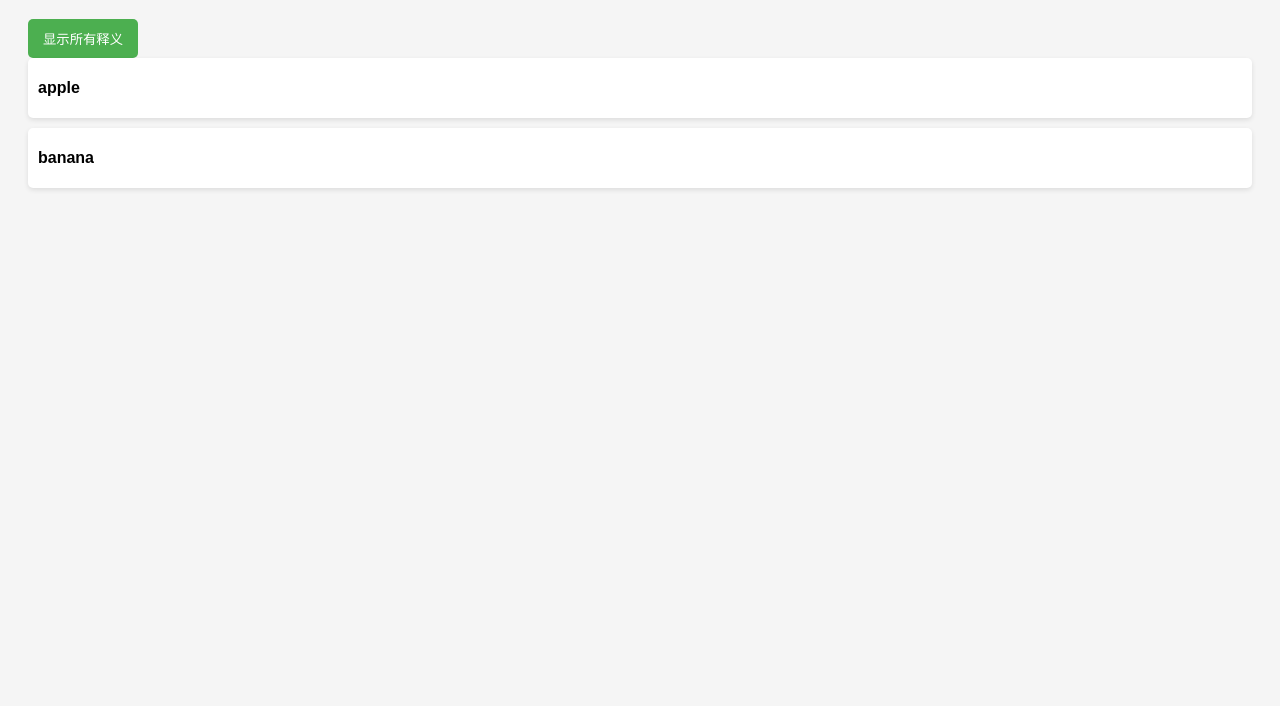
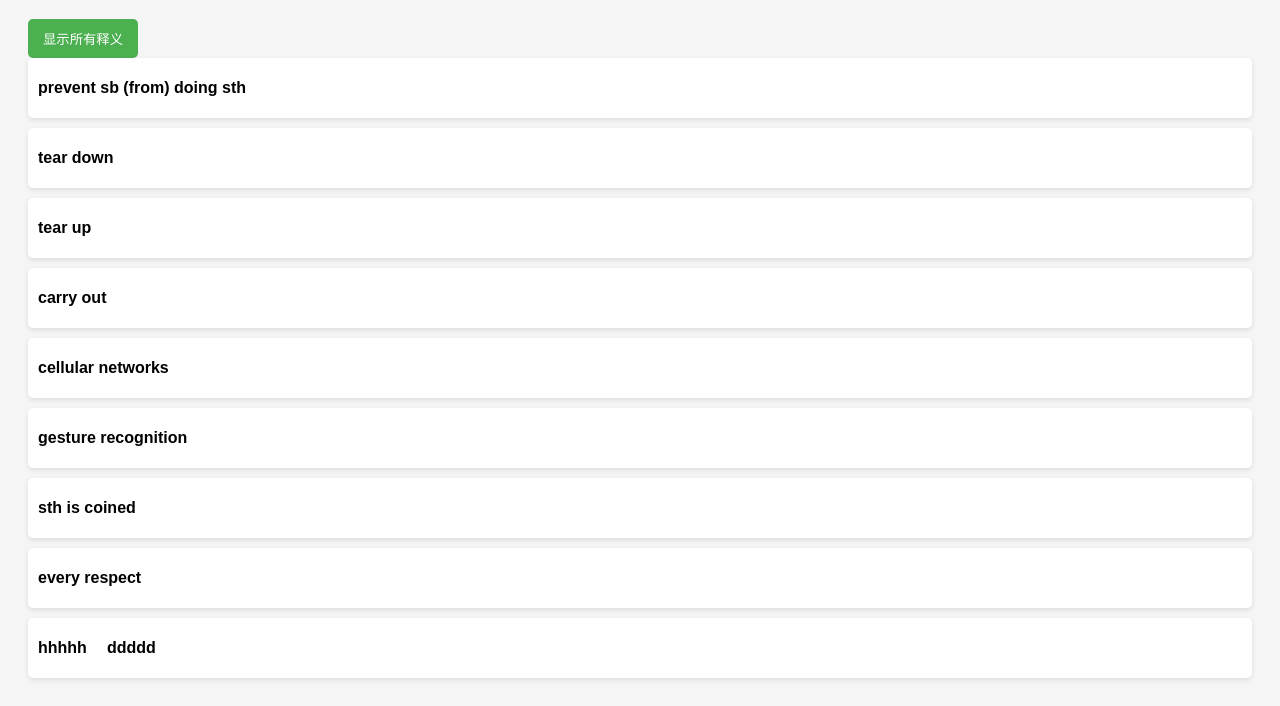
Before and after one commit to Tim691star/english-word-learning, a plain HTML site: page index.html in a window 1280 px wide. Shown: the part 98-804 px from the top of the page. Drawn offline with Linux system fonts and the light colour scheme.

Commit message:
Add files via upload

```diff
--- a/index.html
+++ b/index.html
@@ -13,12 +13,41 @@
 
     <div class="word-container">
         <div class="word-item">
-            <span class="word">apple</span>
-            <p class="meaning" style="visibility: hidden;">苹果</p>
+            <span class="word">prevent sb (from) doing sth</span>
+            <p class="meaning" style="visibility: hidden;">防止某人做某事</p>
         </div>
         <div class="word-item">
-            <span class="word">banana</span>
-            <p class="meaning" style="visibility: hidden;">香蕉</p>
+            <span class="word">tear down</span>
+            <p class="meaning" style="visibility: hidden;">拆毁</p>
+        </div>
+        <div class="word-item">
+            <span class="word">tear up</span>
+            <p class="meaning" style="visibility: hidden;">撕毁</p>
+        </div>
+        <div class="word-item">
+            <span class="word">carry out</span>
+            <p class="meaning" style="visibility: hidden;">实施执行</p>
+        </div>
+        <div class="word-item">
+            <span class="word">cellular networks</span>
+            <p class="meaning" style="visibility: hidden;">蜂窝网络</p>
+        </div>
+        <div class="word-item">
+            <span class="word">gesture recognition</span>
+            <p class="meaning" style="visibility: hidden;">手势识别</p>
+        </div>
+        <div class="word-item">
+            <span class="word">sth is coined</span>
+            <p class="meaning" style="visibility: hidden;">被创造</p>
+        </div>
+        <div class="word-item">
+            <span class="word">every respect</span>
+            <p class="meaning" style="visibility: hidden;">各个方面</p>
+        </div>
+        <div class="word-item">
+            <span class="word">hhhhh</span>
+            <span class="word">ddddd</span>
+            <p class="meaning" style="visibility: hidden;">不知道</p>
         </div>
         <!-- 你可以继续添加更多单词 -->
     </div>
```
